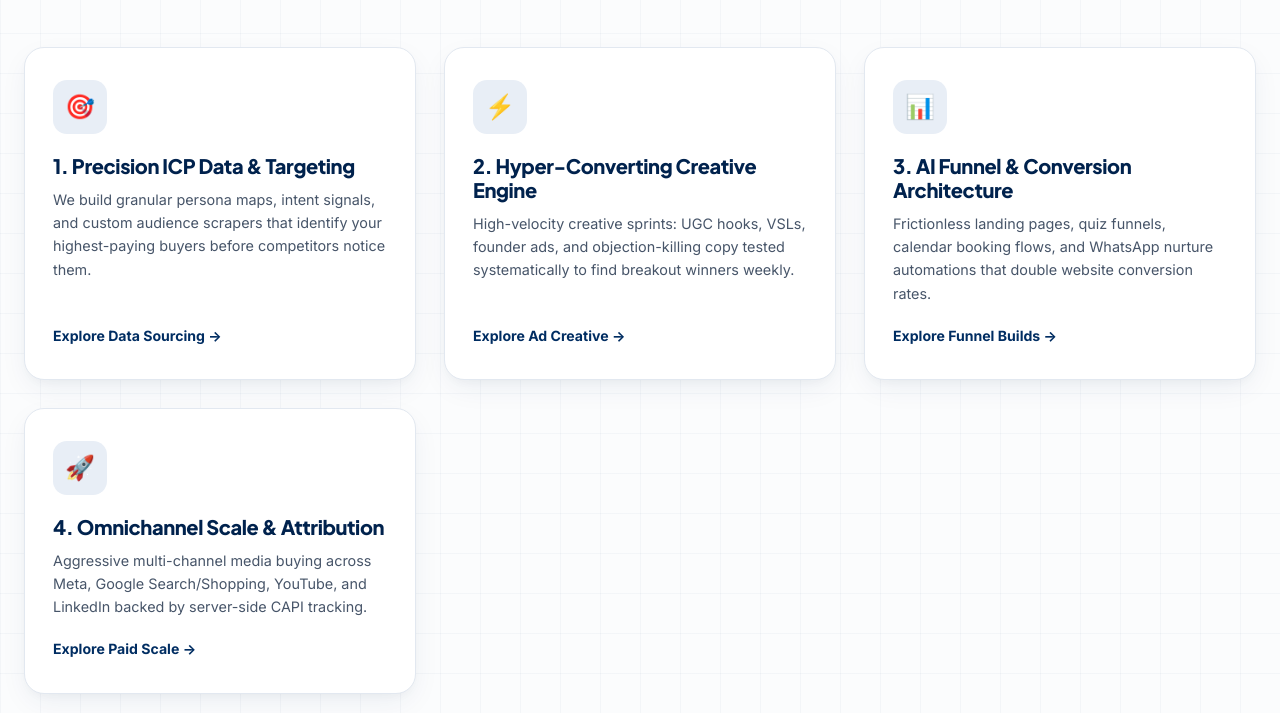
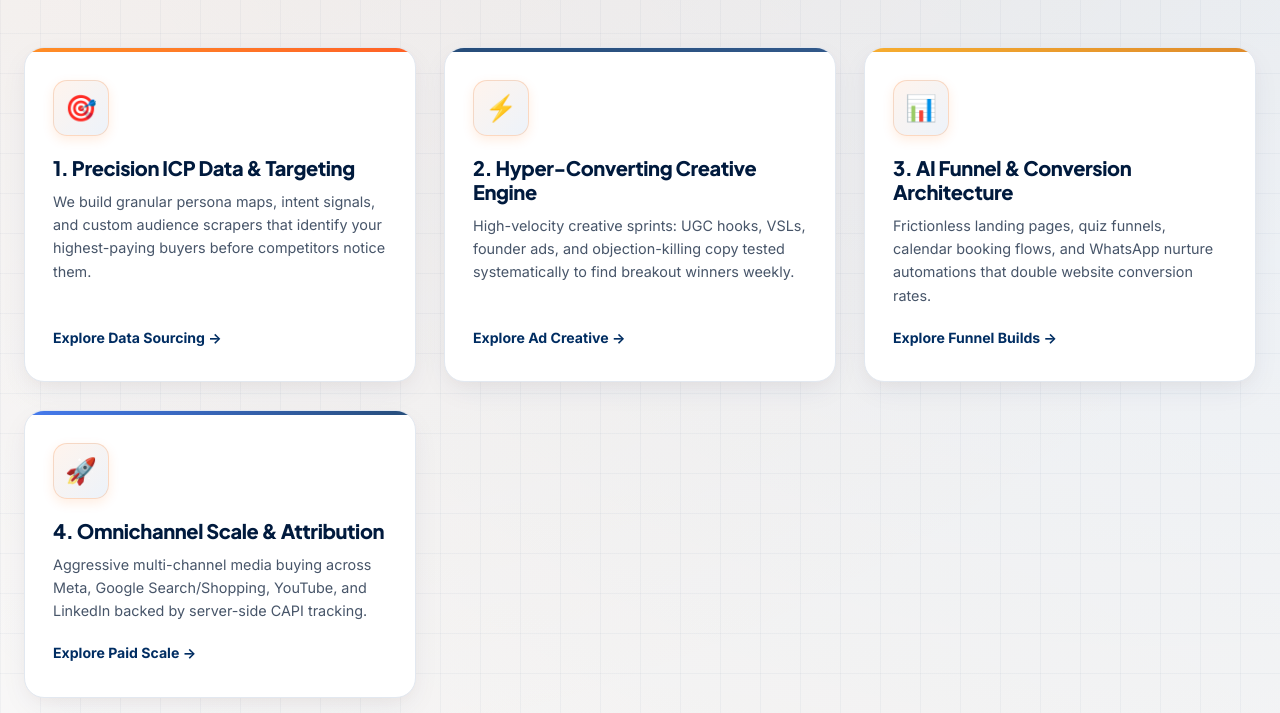
Before and after one commit to Asmitakukreja18/nextreachdms, a plain HTML site: page index.html in a window 1280 px wide. Shown: the part 1287-2000 px from the top of the page. Drawn offline with Linux system fonts and the light colour scheme.

Commit message:
Make all screens and sections vibrant & colorful with rich gradient meshes, colored top borders, glowing badges, and dynamic card highlights

```diff
--- a/css/style.css
+++ b/css/style.css
@@ -8,20 +8,24 @@
 
 :root {
   /* Brand Core Palette (Official NextReach DMS Logo Colors) */
-  --nr-navy-deep: #00224d;
+  --nr-navy-deep: #001a3d;
   --nr-navy-main: #002d62;
   --nr-navy-light: #0d3b75;
-  --nr-navy-soft: #e8eef6;
-  --nr-navy-glow: rgba(0, 45, 98, 0.15);
+  --nr-navy-soft: #edf3fa;
+  --nr-navy-glow: rgba(0, 45, 98, 0.2);
 
   --nr-orange-main: #ff6b00;
   --nr-orange-bright: #ff7a00;
   --nr-orange-deep: #e05300;
   --nr-orange-soft: #fff4ed;
-  --nr-orange-glow: rgba(255, 107, 0, 0.22);
+  --nr-orange-glow: rgba(255, 107, 0, 0.3);
 
-  --bg-primary: #fbfcfd;
-  --bg-secondary: #f4f6f9;
+  --nr-gold-amber: #f59e0b;
+  --nr-royal-blue: #2563eb;
+  --nr-coral-orange: #ff4500;
+
+  --bg-primary: #f8fafc;
+  --bg-secondary: #f1f5f9;
   --bg-card: #ffffff;
   --bg-card-hover: #ffffff;
   --border-subtle: #e2e8f0;
@@ -33,12 +37,10 @@
   --text-dim: #64748b;
   --text-inverse: #ffffff;
 
-  --gradient-orange: linear-gradient(135deg, #ff7a00 0%, #ff5500 100%);
+  --gradient-orange: linear-gradient(135deg, #ff7a00 0%, #ff4500 100%);
   --gradient-navy: linear-gradient(135deg, #002d62 0%, #0d3b75 100%);
-  --gradient-hero-text: linear-gradient(135deg, #ff6b00 0%, #e05300 50%, #002d62 100%);
-  --gradient-hero-bg: radial-gradient(circle at 15% 20%, rgba(255, 107, 0, 0.08) 0%, transparent 40%),
-                      radial-gradient(circle at 85% 30%, rgba(0, 45, 98, 0.06) 0%, transparent 45%),
-                      #fbfcfd;
+  --gradient-card-top: linear-gradient(90deg, #ff6b00 0%, #002d62 100%);
+  --gradient-hero-text: linear-gradient(135deg, #ff6b00 0%, #ff4500 50%, #002d62 100%);
 
   --radius-sm: 8px;
   --radius-md: 14px;
@@ -46,10 +48,10 @@
   --radius-xl: 28px;
   --radius-full: 9999px;
 
-  --shadow-sm: 0 4px 12px rgba(0, 45, 98, 0.05);
-  --shadow-card: 0 10px 30px -5px rgba(0, 45, 98, 0.08), 0 4px 10px -2px rgba(0, 0, 0, 0.03);
-  --shadow-orange-glow: 0 8px 24px -4px rgba(255, 107, 0, 0.35);
-  --shadow-navy-glow: 0 10px 28px -4px rgba(0, 45, 98, 0.25);
+  --shadow-sm: 0 4px 12px rgba(0, 45, 98, 0.06);
+  --shadow-card: 0 10px 30px -5px rgba(0, 45, 98, 0.08), 0 4px 12px -2px rgba(255, 107, 0, 0.04);
+  --shadow-orange-glow: 0 8px 24px -4px rgba(255, 107, 0, 0.4);
+  --shadow-navy-glow: 0 12px 32px -4px rgba(0, 45, 98, 0.3);
 
   --transition-fast: 0.18s cubic-bezier(0.4, 0, 0.2, 1);
   --transition-smooth: 0.35s cubic-bezier(0.16, 1, 0.3, 1);
@@ -69,11 +71,14 @@ html {
 
 body {
   font-family: 'Inter', -apple-system, BlinkMacSystemFont, sans-serif;
-  background: var(--bg-primary);
+  background-color: var(--bg-primary);
   background-image:
-    linear-gradient(to right, rgba(0, 45, 98, 0.03) 1px, transparent 1px),
-    linear-gradient(to bottom, rgba(0, 45, 98, 0.03) 1px, transparent 1px);
-  background-size: 40px 40px;
+    radial-gradient(circle at 10% 12%, rgba(255, 107, 0, 0.09) 0%, transparent 40%),
+    radial-gradient(circle at 90% 20%, rgba(0, 45, 98, 0.08) 0%, transparent 45%),
+    radial-gradient(circle at 50% 65%, rgba(255, 122, 0, 0.06) 0%, transparent 50%),
+    linear-gradient(to right, rgba(0, 45, 98, 0.035) 1px, transparent 1px),
+    linear-gradient(to bottom, rgba(0, 45, 98, 0.035) 1px, transparent 1px);
+  background-size: 100% 100%, 100% 100%, 100% 100%, 40px 40px, 40px 40px;
   color: var(--text-main);
   line-height: 1.6;
   overflow-x: hidden;
@@ -812,7 +817,7 @@ button {
 
 .growth-card {
   background: #ffffff;
-  border: 1px solid var(--border-subtle);
+  border: 1.5px solid var(--border-subtle);
   border-radius: var(--radius-lg);
   padding: 32px 28px;
   box-shadow: var(--shadow-card);
@@ -820,31 +825,52 @@ button {
   position: relative;
   display: flex;
   flex-direction: column;
+  overflow: hidden;
 }
+
+.growth-card::before {
+  content: '';
+  position: absolute;
+  top: 0;
+  left: 0;
+  right: 0;
+  height: 4px;
+  background: var(--gradient-card-top);
+  opacity: 0.85;
+}
+
+.growth-card:nth-child(1)::before { background: linear-gradient(90deg, #ff7a00, #ff4500); }
+.growth-card:nth-child(2)::before { background: linear-gradient(90deg, #002d62, #0d3b75); }
+.growth-card:nth-child(3)::before { background: linear-gradient(90deg, #f59e0b, #d97706); }
+.growth-card:nth-child(4)::before { background: linear-gradient(90deg, #2563eb, #002d62); }
 
 .growth-card:hover {
   transform: translateY(-6px);
   border-color: var(--nr-orange-main);
-  box-shadow: 0 20px 40px -10px rgba(255, 107, 0, 0.15);
+  box-shadow: 0 20px 40px -10px rgba(255, 107, 0, 0.22);
 }
 
 .card-icon-box {
-  width: 54px;
-  height: 54px;
+  width: 56px;
+  height: 56px;
   border-radius: var(--radius-md);
-  background: var(--nr-navy-soft);
-  color: var(--nr-navy-main);
+  background: linear-gradient(135deg, #fff4ed 0%, #edf3fa 100%);
+  border: 1.5px solid rgba(255, 107, 0, 0.2);
+  color: var(--nr-orange-main);
   display: flex;
   align-items: center;
   justify-content: center;
-  font-size: 1.5rem;
+  font-size: 1.6rem;
   margin-bottom: 20px;
-  transition: var(--transition-fast);
+  transition: var(--transition-smooth);
+  box-shadow: 0 4px 12px rgba(255, 107, 0, 0.12);
 }
 
 .growth-card:hover .card-icon-box {
-  background: var(--nr-orange-main);
+  background: var(--gradient-orange);
   color: #ffffff;
+  transform: scale(1.08) rotate(3deg);
+  box-shadow: var(--shadow-orange-glow);
 }
 
 .growth-card h3 {
@@ -977,18 +1003,24 @@ button {
 
 .case-card {
   background: #ffffff;
-  border: 1px solid var(--border-subtle);
+  border: 1.5px solid var(--border-subtle);
   border-radius: var(--radius-lg);
   padding: 28px;
   box-shadow: var(--shadow-card);
   transition: var(--transition-smooth);
   display: flex;
   flex-direction: column;
+  position: relative;
+  overflow: hidden;
 }
 
+.case-card:nth-child(1) { border-top: 4px solid var(--nr-orange-main); }
+.case-card:nth-child(2) { border-top: 4px solid var(--nr-navy-main); }
+.case-card:nth-child(3) { border-top: 4px solid var(--nr-gold-amber); }
+
 .case-card:hover {
-  transform: translateY(-4px);
-  border-color: var(--nr-navy-main);
+  transform: translateY(-6px);
+  box-shadow: 0 20px 40px -10px rgba(0, 45, 98, 0.15);
 }
 
 .case-tag {
@@ -998,18 +1030,26 @@ button {
   text-transform: uppercase;
   color: var(--nr-navy-main);
   background: var(--nr-navy-soft);
-  padding: 4px 10px;
-  border-radius: var(--radius-sm);
+  padding: 5px 12px;
+  border-radius: var(--radius-full);
   align-self: flex-start;
   margin-bottom: 14px;
 }
 
+.case-card:nth-child(1) .case-tag { background: var(--nr-orange-soft); color: var(--nr-orange-deep); }
+.case-card:nth-child(2) .case-tag { background: var(--nr-navy-soft); color: var(--nr-navy-main); }
+.case-card:nth-child(3) .case-tag { background: #fef3c7; color: #b45309; }
+
 .case-metric-highlight {
-  font-size: 2rem;
+  font-size: 2.2rem;
   font-weight: 800;
   color: var(--nr-orange-main);
   margin-bottom: 8px;
+  letter-spacing: -0.02em;
 }
+
+.case-card:nth-child(2) .case-metric-highlight { color: var(--nr-navy-main); }
+.case-card:nth-child(3) .case-metric-highlight { color: #d97706; }
 
 /* ==========================================================================
    CTA STRIP
```
